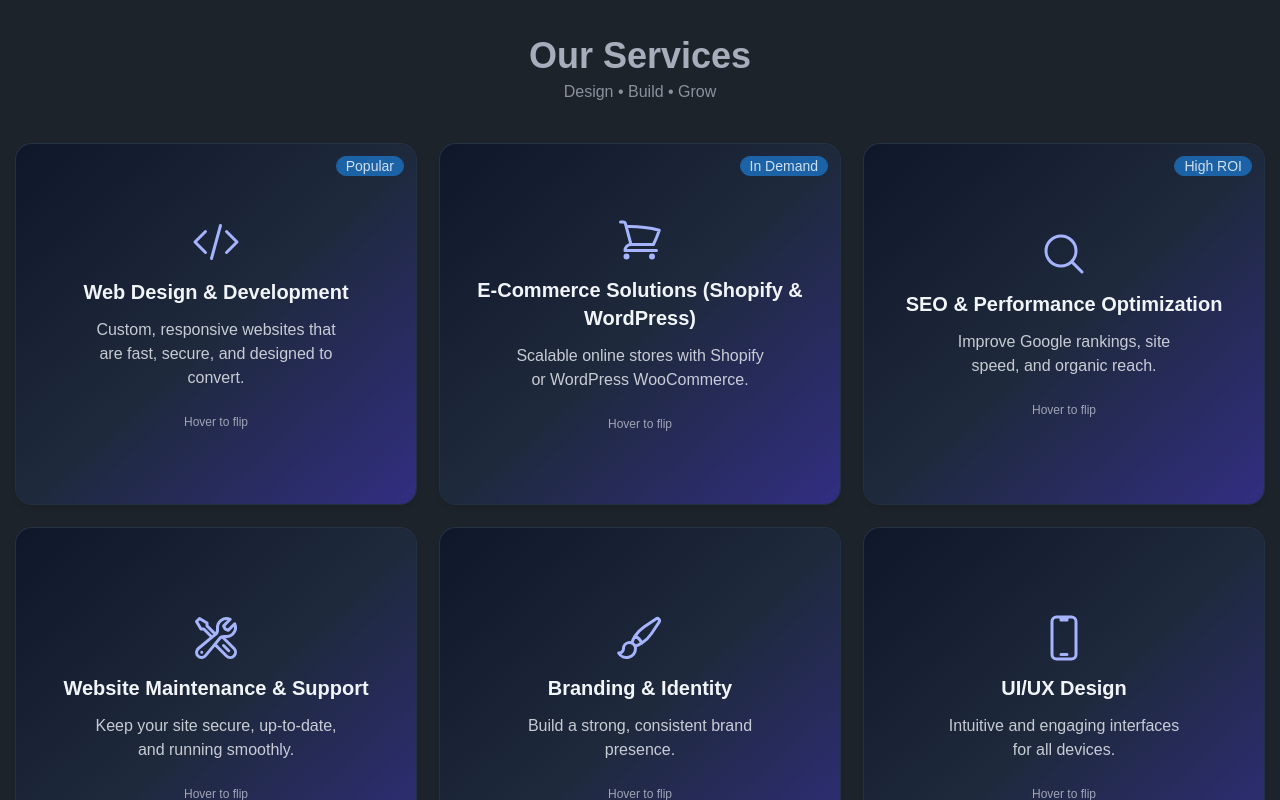
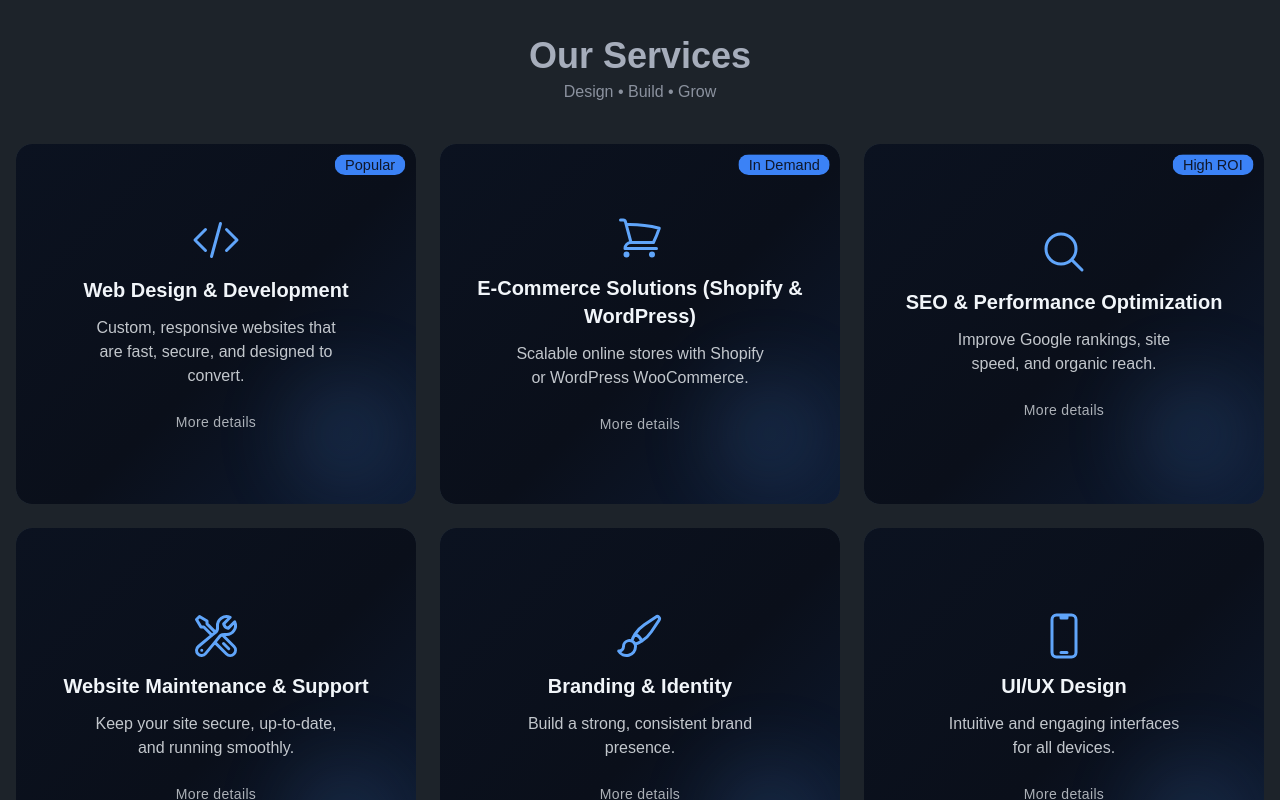
Before and after one commit to miladmo68/milink-pro, a React (Vite) app: page / in a window 1280 px wide. Shown: the part 920-1720 px from the top of the page. Built offline with nearby package versions, Linux system fonts and the light colour scheme; the HTML template or start-up script is replaced by a standard one; a web font is replaced by a local one.

Commit message:
Services Page Updated

```diff
--- a/src/sections/Services.jsx
+++ b/src/sections/Services.jsx
@@ -82,7 +82,7 @@
 
 "use client";
 
-import React from "react";
+import React, { useEffect, useRef, useState } from "react";
 import { motion } from "framer-motion";
 import {
   CodeBracketIcon,
@@ -94,7 +94,16 @@ import {
 } from "@heroicons/react/24/outline";
 import { services } from "../data/content.js";
 
-// icon map
+/* ===== Brand palette (tuned to your site) ===== */
+const BRAND = {
+  baseFrom: "#0b1220",
+  baseVia: "#0a0f1a",
+  baseTo: "#0e1b33",
+  accent: "#3b82f6", // main blue
+  accentSoft: "#60a5fa", // softer blue for icons/glow
+};
+
+// Icon map
 const iconMap = {
   CodeBracketIcon,
   DevicePhoneMobileIcon,
@@ -104,7 +113,7 @@ const iconMap = {
   PaintBrushIcon,
 };
 
-// ===== Hover-only flip (بدون state → بدون لرزش)
+// ===== Hover-only flip (بدون state → بدون jitter)
 function FlippyHover({ front, back, className = "" }) {
   return (
     <div
@@ -112,19 +121,18 @@ function FlippyHover({ front, back, className = "" }) {
       style={{ perspective: "1200px" }}
     >
       <motion.div
-        // فقط با هاور می‌چرخیم؛ وقتی موس بیرون رفت برمی‌گرده
         whileHover={{ rotateY: 180 }}
         transition={{ duration: 0.7, ease: [0.22, 1, 0.36, 1] }}
-        className="relative w-full h-full rounded-2xl ring-1 ring-primary/15
+        className="relative w-full h-full rounded-2xl
                    [transform-style:preserve-3d] transform-gpu will-change-transform"
       >
         {/* Front */}
-        <div className="absolute inset-0 [backface-visibility:hidden] rounded-2xl">
+        <div className="absolute inset-0 [backface-visibility:hidden] rounded-2xl overflow-hidden">
           {front}
         </div>
 
         {/* Back */}
-        <div className="absolute inset-0 [transform:rotateY(180deg)] [backface-visibility:hidden] rounded-2xl">
+        <div className="absolute inset-0 [transform:rotateY(180deg)] [backface-visibility:hidden] rounded-2xl overflow-hidden">
           {back}
         </div>
       </motion.div>
@@ -132,73 +140,121 @@ function FlippyHover({ front, back, className = "" }) {
   );
 }
 
+// Badge motion (Popular / In-Demand / High-Pro)
+const badgeMotion = {
+  animate: { y: [0, -2, 0], scale: [1, 1.06, 1] },
+  transition: { duration: 2.4, repeat: Infinity, ease: "easeInOut" },
+};
+
 function ServiceCard({ data, onOpen }) {
   const Icon = iconMap[data.icon] || CodeBracketIcon;
 
-  // ===== رنگ‌بندی دارک‌بلو (بدون افکت‌های جابه‌جایی برای جلوگیری از jitter)
+  // اندازه‌گیری داینامیک برای اسکرول پشت کارت
+  const bodyRef = useRef(null);
+  const [needsScroll, setNeedsScroll] = useState(false);
+
+  useEffect(() => {
+    const check = () => {
+      const el = bodyRef.current;
+      if (!el) return;
+      setNeedsScroll(el.scrollHeight > el.clientHeight + 2);
+    };
+    check();
+    const ro = new ResizeObserver(check);
+    if (bodyRef.current) ro.observe(bodyRef.current);
+    window.addEventListener("resize", check);
+    return () => {
+      ro.disconnect();
+      window.removeEventListener("resize", check);
+    };
+  }, []);
+
+  // ===== Front (گرادیان قبلی + تون اصلاح‌شده + Glow پایین‌راست)
   const Front = (
     <article
-      className="relative h-full p-6 rounded-2xl
-                 bg-gradient-to-br from-slate-900 via-slate-800 to-indigo-900
-                 text-slate-100 shadow-md ring-1 ring-slate-700/40"
+      className="relative h-full p-6 rounded-2xl text-slate-100 shadow-md ring-1"
       aria-label={`${data.title} front`}
+      style={{
+        background: `linear-gradient(135deg, ${BRAND.baseFrom} 0%, ${BRAND.baseVia} 55%, ${BRAND.baseTo} 100%)`,
+        boxShadow: `0 0 0 1px rgba(59,130,246,0.18), 0 10px 28px rgba(0,0,0,0.35)`,
+        borderColor: "rgba(59,130,246,0.28)",
+      }}
     >
       {data.badge && (
-        <span className="badge badge-primary absolute right-3 top-3">
+        <motion.span
+          {...badgeMotion}
+          className="badge absolute right-3 top-3 text-slate-900"
+          style={{ backgroundColor: BRAND.accent, borderColor: "transparent" }}
+        >
           {data.badge}
-        </span>
+        </motion.span>
       )}
 
-      <div className="flex h-full flex-col items-center justify-center text-center gap-3">
-        <Icon className="h-12 w-12 text-indigo-300" />
+      <div className="flex h-full flex-col items-center justify-center text-center gap-3 relative z-[1]">
+        <Icon className="h-12 w-12" style={{ color: BRAND.accentSoft }} />
         <h3 className="text-xl font-semibold">{data.title}</h3>
         <p className="opacity-80 max-w-[28ch]">{data.desc}</p>
 
-        <span className="mt-3 text-xs opacity-60 select-none">
-          Hover to flip
+        {/* متن درخواستی روی فرانت (بزرگ‌تر) */}
+        <span className="mt-3 text-sm font-medium tracking-wide opacity-70 select-none">
+          More details
         </span>
       </div>
+
+      {/* Glow پایین-راست (accent) */}
+      <div
+        aria-hidden
+        className="pointer-events-none absolute right-[-60px] bottom-[-60px] w-[260px] h-[260px] rounded-full opacity-25 blur-2xl"
+        style={{
+          background: `radial-gradient(50% 50% at 50% 50%, ${BRAND.accentSoft} 0%, rgba(96,165,250,0) 60%)`,
+        }}
+      />
     </article>
   );
 
+  // ===== Back (بدون دکمه/فوتر؛ تایتل واضح‌تر با آبی برند)
   const Back = (
     <article
-      className="relative h-full p-6 rounded-2xl
-                 bg-base-100/95 text-base-content backdrop-blur
-                 ring-1 ring-indigo-700/30 shadow-xl"
+      className="relative h-full rounded-2xl bg-base-100/95 text-base-content backdrop-blur"
       aria-label={`${data.title} back`}
+      style={{
+        boxShadow: `0 0 0 1px rgba(59,130,246,0.28) inset, 0 10px 28px rgba(2, 6, 23, 0.25)`,
+      }}
     >
-      <div className="h-full flex flex-col items-center justify-center text-center">
-        <h4 className="text-lg font-semibold">{data.title}</h4>
-        <p className="mt-2 opacity-80 max-w-[34ch]">
+      <div className="flex h-full flex-col">
+        {/* Header */}
+        <div className="px-6 pt-6 text-center">
+          <h4
+            className="text-[1.125rem] leading-6 font-semibold"
+            style={{ color: BRAND.accent }}
+          >
+            {data.title}
+          </h4>
+        </div>
+
+        {/* Body: اسکرول فقط اگر لازم باشد */}
+        <div
+          ref={bodyRef}
+          className={`grow px-6 mt-2 pb-6 ${
+            needsScroll
+              ? "overflow-y-auto overscroll-contain"
+              : "overflow-hidden"
+          }`}
+          style={{ scrollbarWidth: "thin" }}
+        >
+          <p className="opacity-80">
             {data.longDesc ||
               "We keep it simple and reliable — so you can trust us to get it done right."}
           </p>
 
           {data.bullets?.length > 0 && (
-          <ul className="mt-3 space-y-1.5 text-sm opacity-90 text-left mx-auto max-w-xs">
+            <ul className="mt-3 space-y-1.5 text-sm opacity-90">
               {data.bullets.map((b, i) => (
                 <li key={i}>— {b}</li>
               ))}
             </ul>
           )}
-
-        {/* فقط Open details نگه‌داشته شد */}
-        <button
-          className="btn btn-sm btn-primary mt-5"
-          onClick={(e) => {
-            e.stopPropagation();
-            onOpen?.({
-              title: data.title,
-              text:
-                data.longDesc ||
-                "We keep it simple and reliable — so you can trust us to get it done right.",
-              list: data.bullets || [],
-            });
-          }}
-        >
-          Open details
-        </button>
+        </div>
       </div>
     </article>
   );
```
Lines whose indentation alone changed are shown as unchanged.
